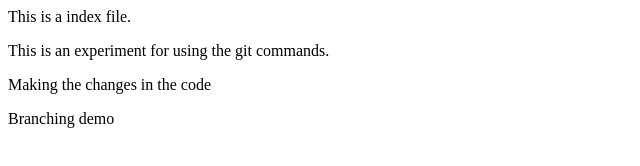
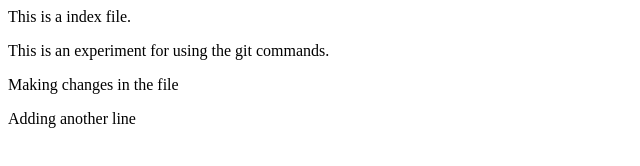
Before and after one commit to KhagendraSai/Project1, a plain HTML site: page index.html in a window 1280 px wide. Shown: the full height of the page, 0-640 px from the left. Drawn offline with Linux system fonts and the light colour scheme.

Commit message:
1004 commit

```diff
--- a/index.html
+++ b/index.html
@@ -4,10 +4,9 @@
     </body>
     <p>
         This is  an experiment for using the git commands.
+    </p><p>
+        Making changes in the file
+    </p><p>
+        Adding another line
     </p>
-    <p>
-        Making the changes in the code
-    </p><P>
-        Branching demo
-    </P>
 </html>
```
